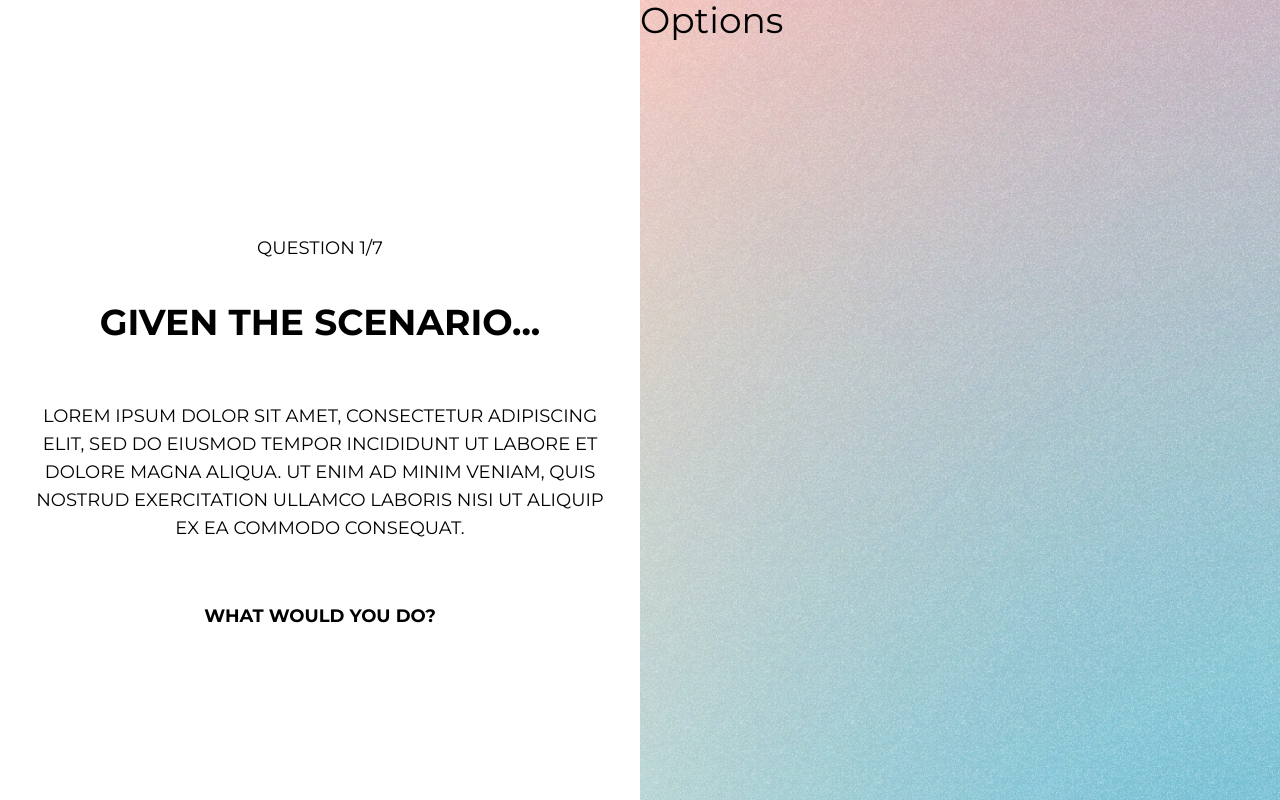
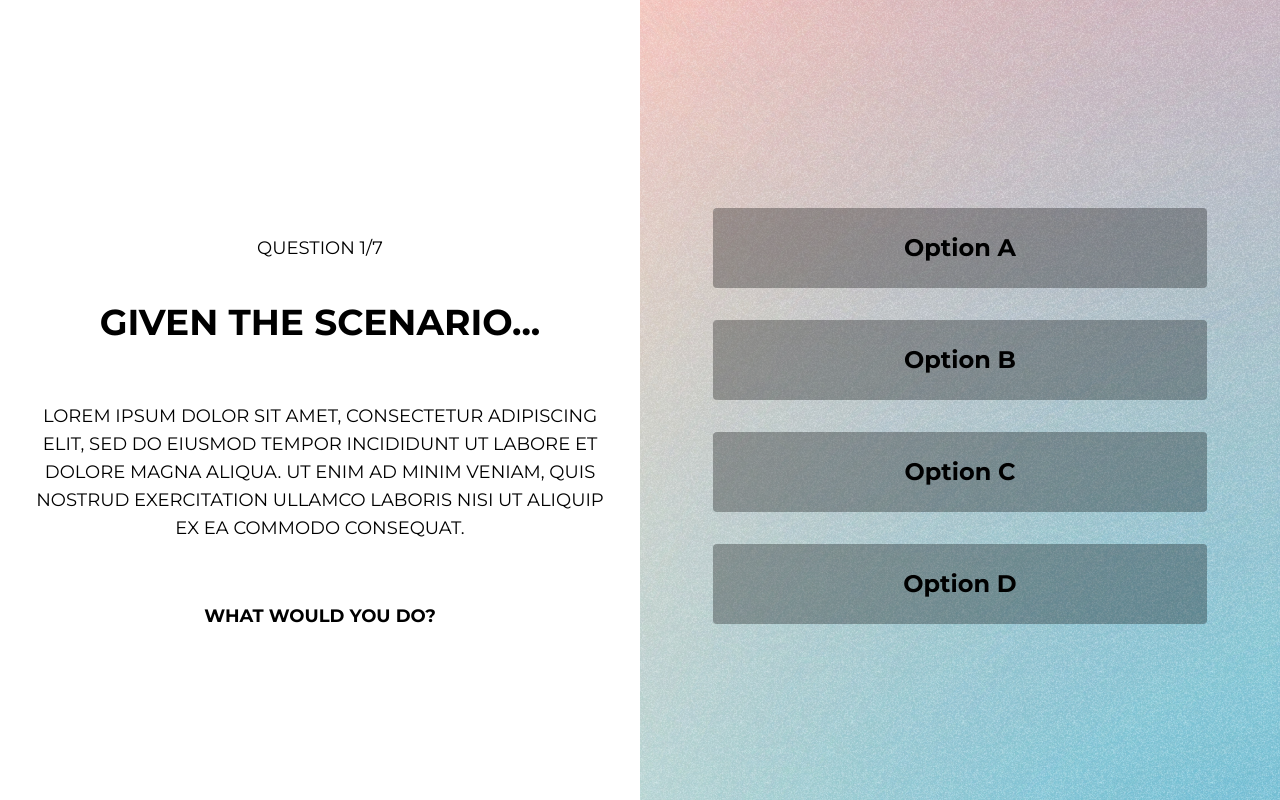
Before and after one commit to zteo0009/FIT4003-interactiveAI, a React (Create React App) app in the folder interactiveai/: page /questions in a window 1280 px wide. Built offline with nearby package versions, Linux system fonts and the light colour scheme.

Commit message:
Temporary quiz options implementation

```diff
--- a/interactiveai/src/components/Question.js
+++ b/interactiveai/src/components/Question.js
@@ -3,11 +3,11 @@ function Question() {
         <div className="min-h-screen text-black" style={{ display: 'flex', alignItems: 'center' }}>
             <main className="container mx-auto px-6 pt-16 flex-1 text-center">
                 <h2 className="text-lg md:text-lg lg:text-lg uppercase">Question 1/7</h2>
-                <br/>
+                <br />
                 <h1 className="text-3xl md:text-6xl lg:text-4xl uppercase font-bold mb-5">Given the scenario...</h1>
-                <br/>
+                <br />
                 <h2 className="text-lg md:text-lg lg:text-lg uppercase mb-5">Lorem ipsum dolor sit amet, consectetur adipiscing elit, sed do eiusmod tempor incididunt ut labore et dolore magna aliqua. Ut enim ad minim veniam, quis nostrud exercitation ullamco laboris nisi ut aliquip ex ea commodo consequat.</h2>
-                <br/>
+                <br />
                 <h1 className="text-lg md:text-lg lg:text-lg uppercase font-bold">What would you do?</h1>
             </main>
         </div>
--- /dev/null
+++ b/interactiveai/src/components/QuizOptions.js
@@ -0,0 +1,22 @@
+function QuizOptions() {
+    return (
+        <div className="min-h-screen text-black" style={{ display: 'flex', alignItems: 'center' }}>
+            <main className="container mx-auto px-6 pt-16 flex-1 text-center">
+                <button
+                    className="w-5/6 bg-primary bg-black hover:bg-opacity-50 bg-opacity-30 md:rounded outline-none mb-8 text-2xl py-4 px-6 md:px-10 lg:py-6 lg:px-12 font-bold"
+                >Option A</button>
+                <button
+                    className="w-5/6 bg-primary bg-black hover:bg-opacity-50 bg-opacity-30 md:rounded outline-none mb-8 text-2xl py-4 px-6 md:px-10 lg:py-6 lg:px-12 font-bold"
+                >Option B</button>
+                <button
+                    className="w-5/6 bg-primary bg-black hover:bg-opacity-50 bg-opacity-30 md:rounded outline-none mb-8 text-2xl py-4 px-6 md:px-10 lg:py-6 lg:px-12 font-bold"
+                >Option C</button>
+                <button
+                    className="w-5/6 bg-primary bg-black hover:bg-opacity-50 bg-opacity-30 md:rounded outline-none mb-8 text-2xl py-4 px-6 md:px-10 lg:py-6 lg:px-12 font-bold"
+                >Option D</button>
+            </main>
+        </div>
+    )
+}
+
+export default QuizOptions
--- a/interactiveai/src/views/Questions.js
+++ b/interactiveai/src/views/Questions.js
@@ -1,5 +1,6 @@
 import React from 'react'
 import Question from '../components/Question'
+import QuizOptions from '../components/QuizOptions'
 
 const Questions = () => {
   return (
@@ -12,7 +13,7 @@ const Questions = () => {
 
           {/* page 2 */}
           <div className='w-full h-full centered md:h-screen'>
-            <p>Options</p>
+            <QuizOptions />
           </div>
         </div>
       </section>
```
